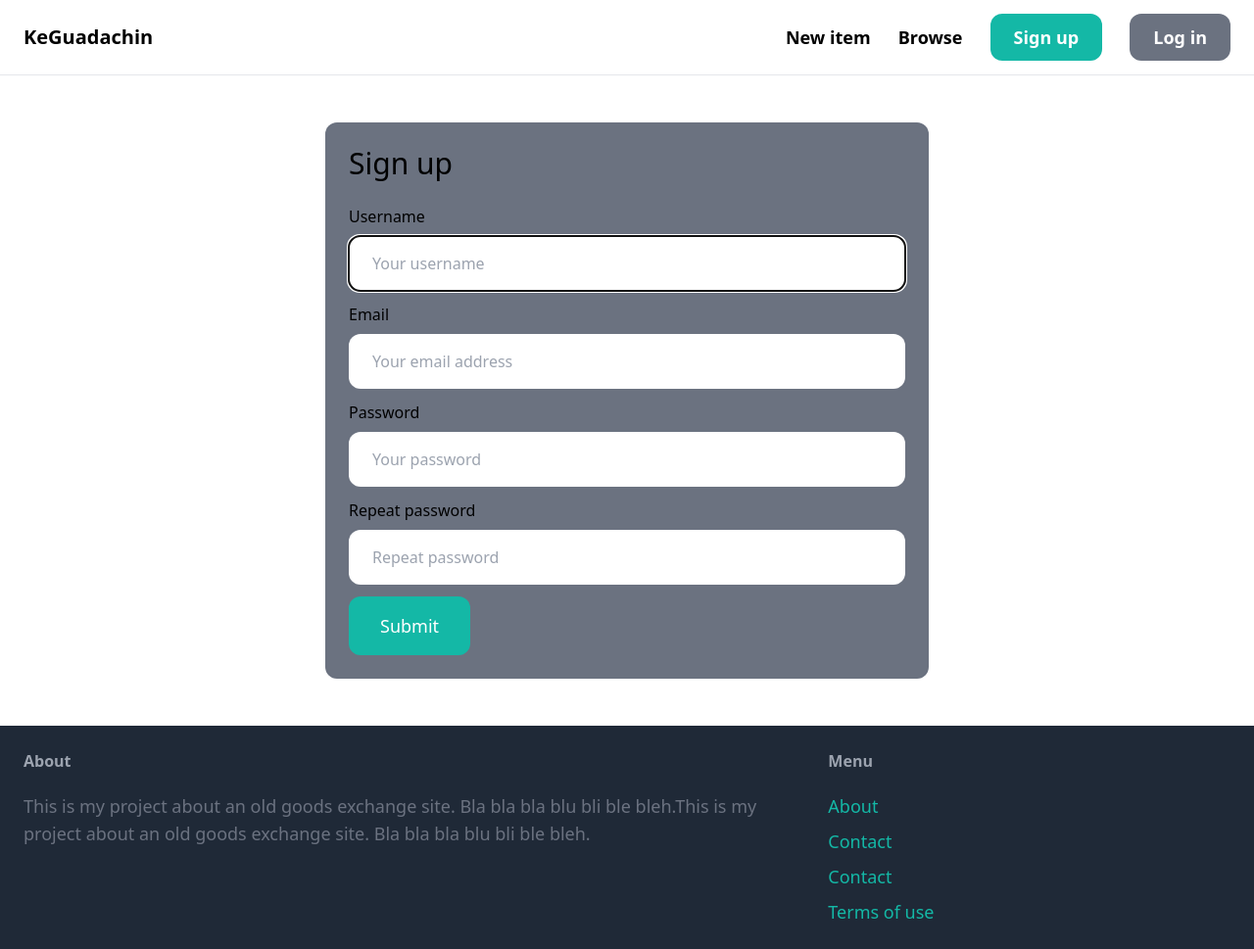
After one commit to TsegaNeshAbera/First_w_app, a Django app: page /signup/ in a window 1280 px wide. The commit adds this page. Shown: the whole page at 98% size. Run offline with Django 4.2, Linux system fonts and the light colour scheme; some libraries are stand-ins or nearby versions.

Commit message:
Signup form setup

```diff
--- /dev/null
+++ b/core/forms.py
@@ -0,0 +1,28 @@
+from django import forms
+from django.contrib.auth.forms import UserCreationForm
+from django.contrib.auth.models import User
+
+class SignupForm(UserCreationForm):
+    class Meta:
+        model = User
+        fields = ('username', 'email', 'password1', 'password2')
+
+    username = forms.CharField(widget=forms.TextInput(attrs={
+        'placeholder': 'Your username',
+        'class': 'w-full py-4 px-6 rounded-xl'
+    }))
+
+    email = forms.CharField(widget=forms.TextInput(attrs={
+        'placeholder': 'Your email address',
+        'class': 'w-full py-4 px-6 rounded-xl'
+    }))
+
+    password1 = forms.CharField(widget=forms.TextInput(attrs={
+        'placeholder': 'Your password',
+        'class': 'w-full py-4 px-6 rounded-xl'
+    }))
+
+    password2 = forms.CharField(widget=forms.TextInput(attrs={
+        'placeholder': 'Repeat password',
+        'class': 'w-full py-4 px-6 rounded-xl'
+    }))
--- a/core/templates/core/base.html
+++ b/core/templates/core/base.html
@@ -18,7 +18,7 @@
                 <a href="#" class="text-lg font-semibold hover:text-gray-500">New item</a>
                 <a href="#" class="text-lg font-semibold hover:text-gray-500">Browse</a>
 
-                <a href="{#}" class="px-6 py-3 text-lg font-semibold bg-teal-500 text-white rounded-xl hover:bg-teal-700">Sign up</a>
+                <a href="{% url 'core:signup' %}" class="px-6 py-3 text-lg font-semibold bg-teal-500 text-white rounded-xl hover:bg-teal-700">Sign up</a>
                 <a href="#" class="px-6 py-3 text-lg font-semibold bg-gray-500 text-white rounded-xl hover:bg-gray-700">Log in</a>
               </div>
             </nav>
--- /dev/null
+++ b/core/templates/core/signup.html
@@ -0,0 +1,45 @@
+{% extends 'core/base.html' %}
+
+{% block title %}Sign up{% endblock %}
+
+{% block content %}
+<div class="w-1/2 my-6 mx-auto p-6 bg-gray-500 rounded-xl">
+    <h1 class="mb-6 text-3xl">Sign up</h1>
+
+    <form method="post" action=".">
+        {% csrf_token %}
+
+        <div class="mb-3">
+            <label class="inline-block mb-2">Username</label><br>
+            {{ form.username }}
+        </div>
+
+        <div class="mb-3">
+            <label class="inline-block mb-2">Email</label><br>
+            {{ form.email }}
+        </div>
+
+        <div class="mb-3">
+            <label class="inline-block mb-2">Password</label><br>
+            {{ form.password1 }}
+        </div>
+
+        <div class="mb-3">
+            <label class="inline-block mb-2">Repeat password</label><br>
+            {{ form.password2 }}
+        </div>
+
+        {% if form.errors or form.non_field_errors %}
+            <div class="mb-3 p-6 bg-red-100 rounded-xl">
+                {% for field in form %}
+                    {{ field.errors }}
+                {% endfor %}
+
+                {{ form.non_field_errors }}
+            </div>
+        {% endif %}
+
+        <button class="py-4 px-8 text-lg bg-teal-500 hover:bg-teal-700 rounded-xl text-white">Submit</button>
+    </form>
+</div>
+{% endblock %}
--- a/core/urls.py
+++ b/core/urls.py
@@ -7,4 +7,5 @@ app_name = 'core'
 urlpatterns = [
     path('', views.index, name='index'),
     path('contact/', views.contact, name='contact'),
+    path('signup/', views.signup, name='signup'),
 ]
--- a/core/views.py
+++ b/core/views.py
@@ -1,6 +1,8 @@
-from django.shortcuts import render
+from django.shortcuts import render, redirect
 
 from item.models import Category, Item
+
+from .forms import SignupForm
 
 def index(request):
     items = Item.objects.filter(is_sold=False)[0:6]
@@ -13,3 +15,18 @@ def index(request):
 
 def contact(request):
     return render(request, 'core/contact.html')
+
+def signup(request):
+    if request.method == 'POST':
+        form = SignupForm(request.POST)
+
+        if form.is_valid():
+            form.save()
+
+            return redirect('/login/')
+    else:
+        form = SignupForm()
+
+    return render(request, 'core/signup.html', {
+        'form': form
+    })
```
Also changed, not shown: db.sqlite3.
